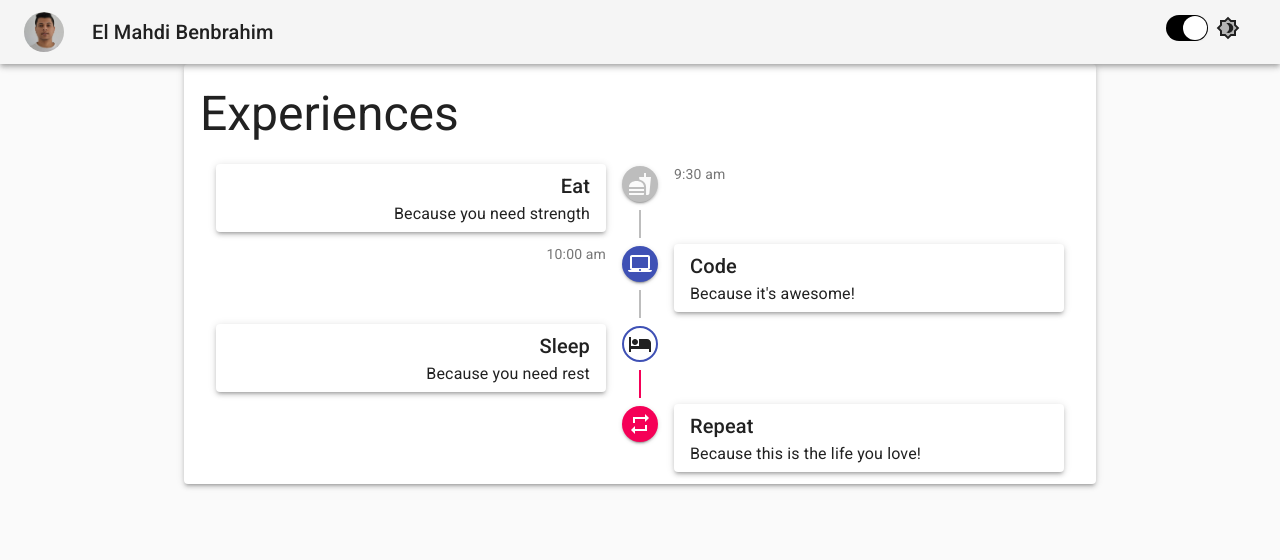
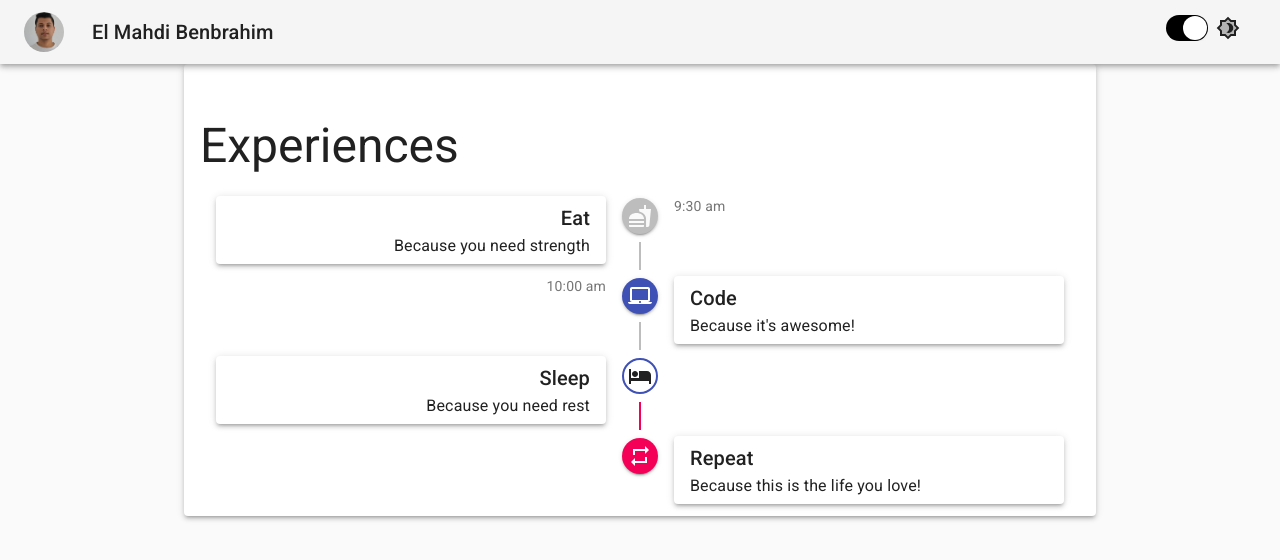
Before and after one commit to elmahdiben119/elmahdiben119, a React (Create React App) app: page / in a window 1280 px wide. Shown: the top 560 px of the page. Built offline with nearby package versions, Linux system fonts and the light colour scheme.

Commit message:
fix error

```diff
--- a/package.json
+++ b/package.json
@@ -28,9 +28,9 @@
     "predeploy": "npm run build",
     "deploy": "gh-pages -d build",
     "eject": "react-scripts eject",
-    "start": "npm start",
-    "build": "npm run build",
-    "test": "npm run test"
+    "start": "craco start",
+    "build": "craco build",
+    "test": "craco test"
   },
   "eslintConfig": {
     "extends": [
--- a/src/Experiences/Experiences.js
+++ b/src/Experiences/Experiences.js
@@ -29,7 +29,7 @@ function Experiences() {
   return (
     <Paper elevation={3}>
       <Timeline align="alternate">
-        <Typography variant="h3" className="my-3" >Experiences</Typography>
+        <Typography variant="h3" className="mt-5 pb-3" >Experiences</Typography>
         <TimelineItem>
           <TimelineOppositeContent>
             <Typography variant="body2" color="textSecondary">
```
